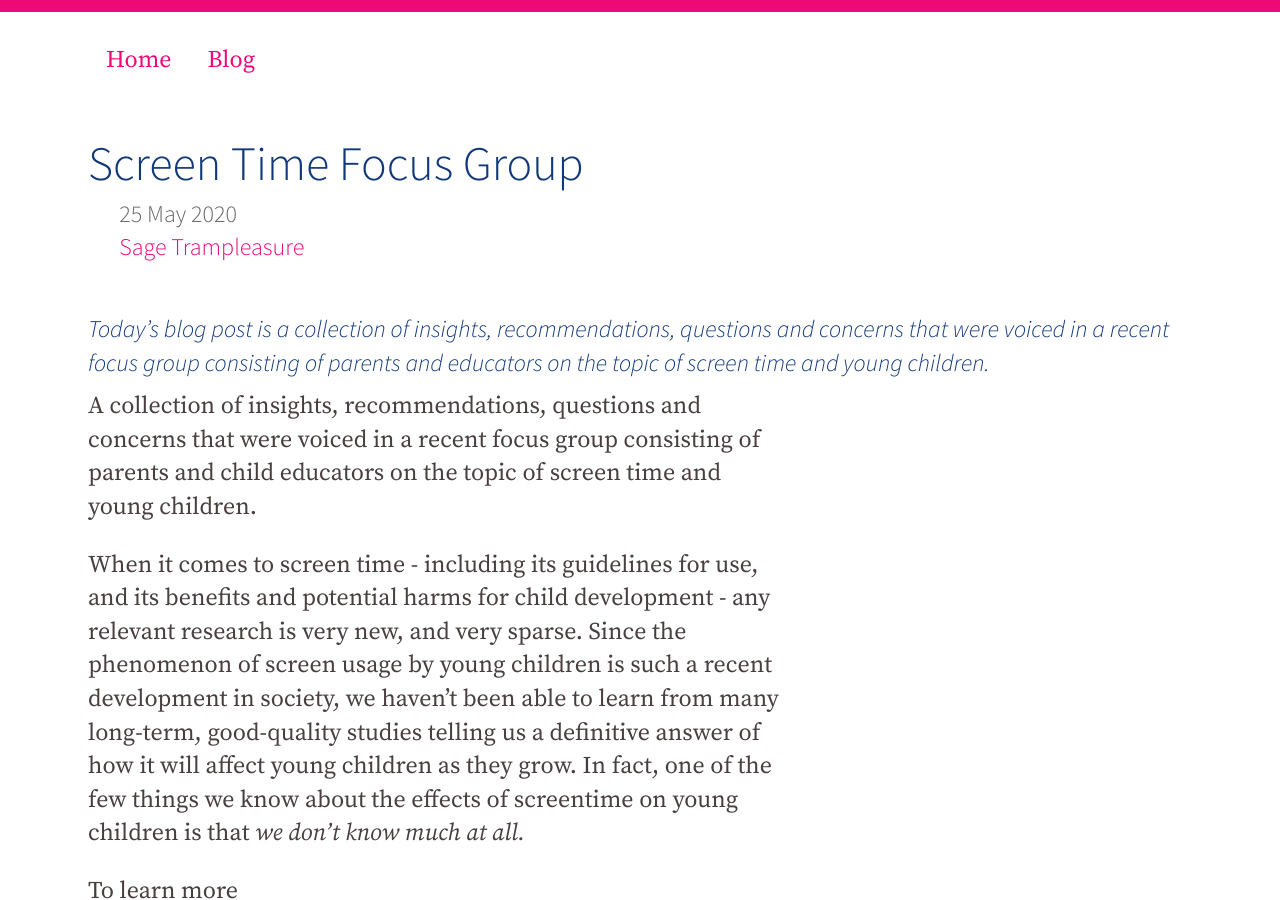
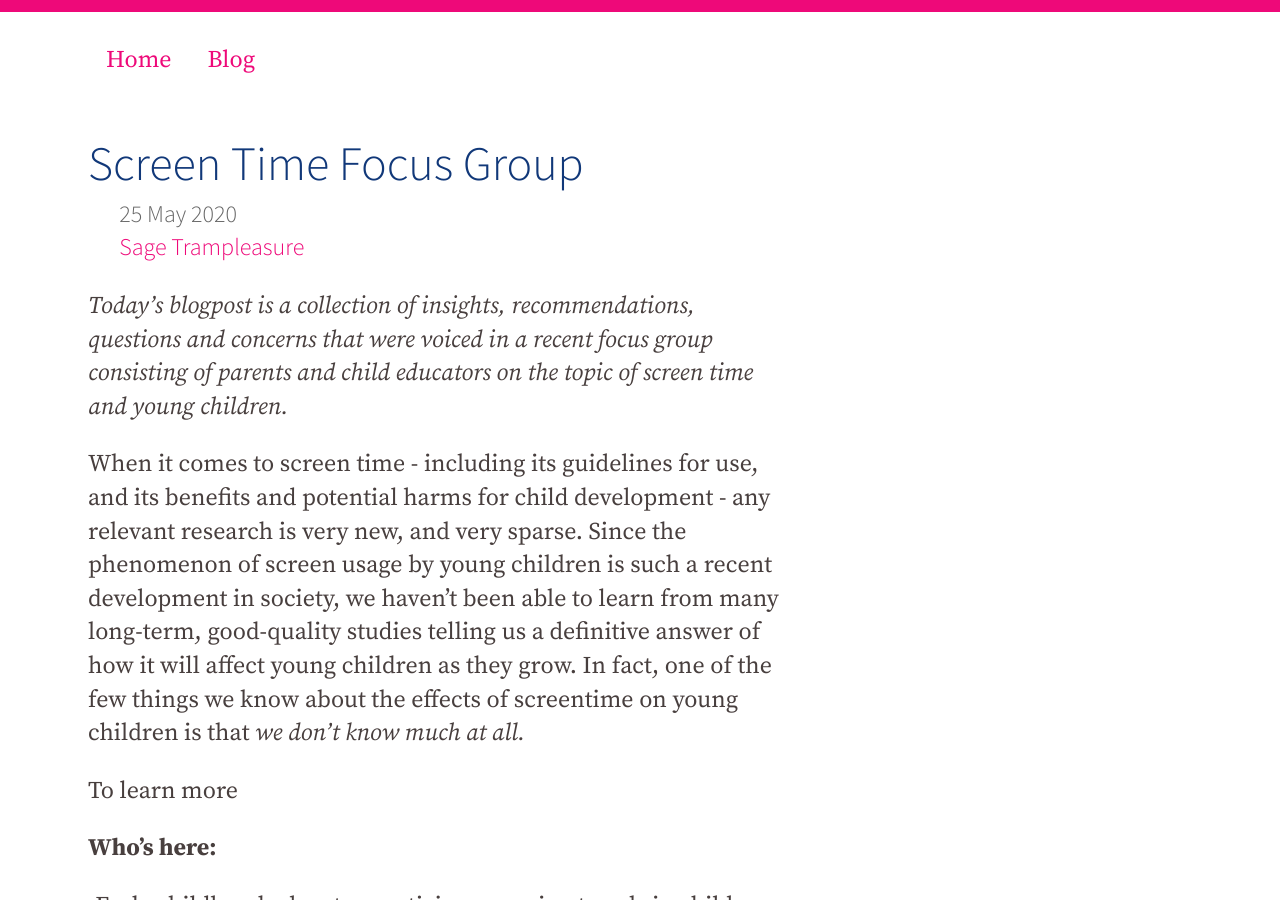
Before and after one commit to famliy-screen-time/familyscreentime.ca, a Jekyll site: the page built from _posts/2020-05-25-screen-time-focus-group-insights.md, in a window 1280 px wide and 900 px high. Built offline with Jekyll 4.4.1, drawn with Linux system fonts in a browser that asks for light colours; nearby versions of some CDN libraries.

Commit message:
Update Blog “2020-05-25-screen-time-focus-group-insights”

```diff
--- a/_posts/2020-05-25-screen-time-focus-group-insights.md
+++ b/_posts/2020-05-25-screen-time-focus-group-insights.md
@@ -4,9 +4,7 @@ title: Screen Time Focus Group
 date: 2020-05-25T01:57:44.332Z
 author: sagetrampleasure
 ---
-##### *Today's blog post is a collection of insights, recommendations, questions and concerns that were voiced in a recent focus group consisting of parents and educators on the topic of screen time and young children.*
-
-A collection of insights, recommendations, questions and concerns that were voiced in a recent focus group consisting of parents and child educators on the topic of screen time and young children.
+*Today's blogpost is a collection of insights, recommendations, questions and concerns that were voiced in a recent focus group consisting of parents and child educators on the topic of screen time and young children.*
 
 When it comes to screen time - including its guidelines for use, and its benefits and potential harms for child development - any relevant research is very new, and very sparse. Since the phenomenon of screen usage by young children is such a recent development in society, we haven't been able to learn from many long-term, good-quality studies telling us a definitive answer of how it will affect young children as they grow. In fact, one of the few things we know about the effects of screentime on young children is that *we don't know much at all.*
 
```
